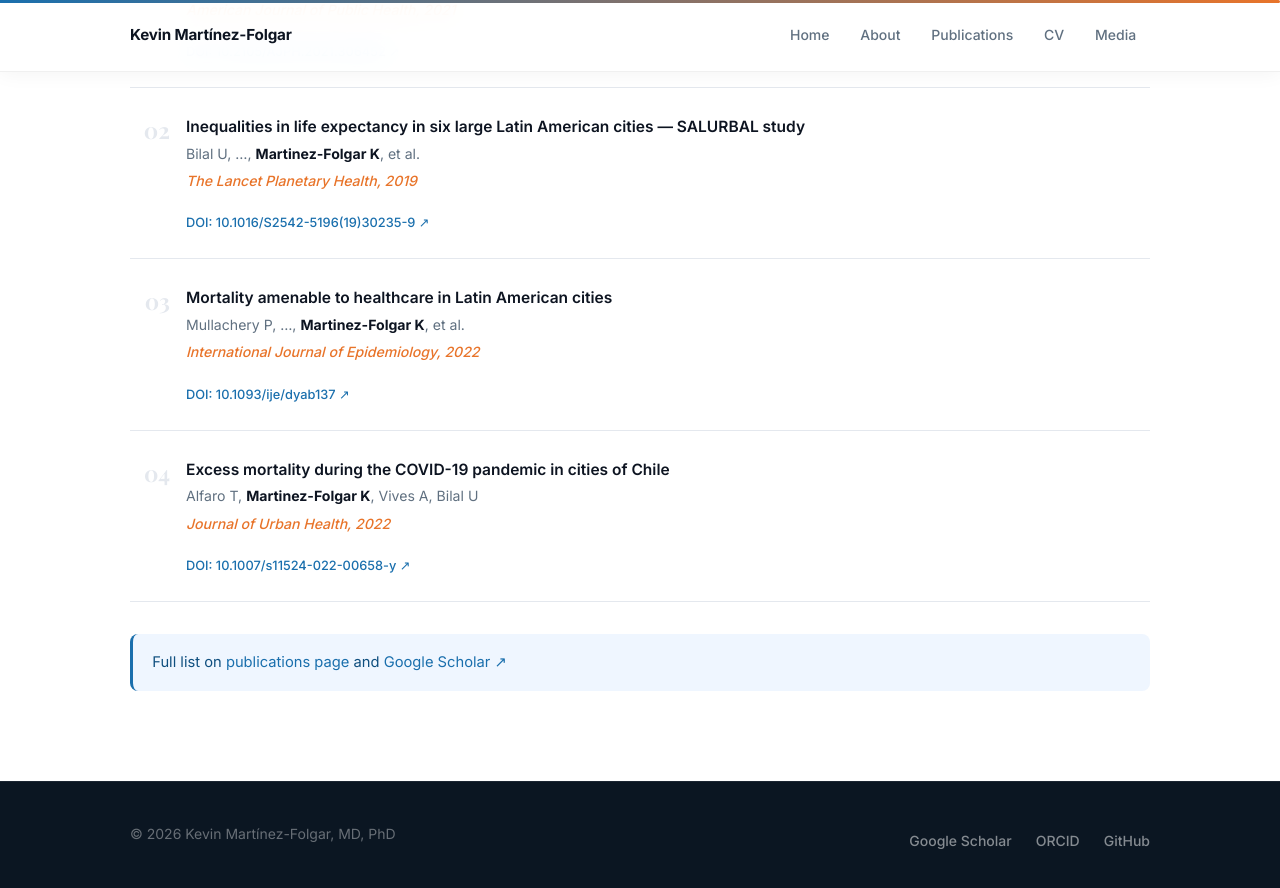
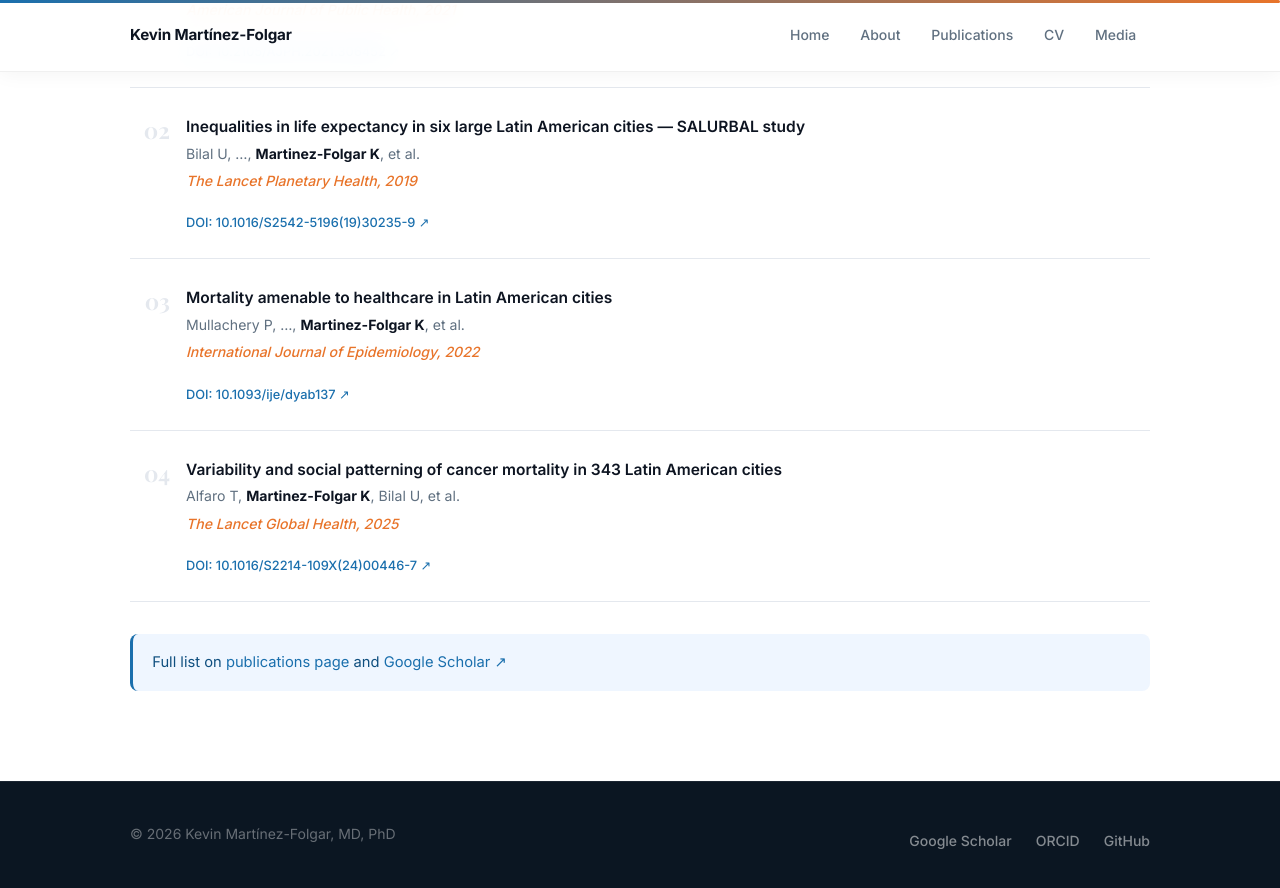
Before and after one commit to kmfolgar/kmfolgar.github.io, a Jekyll site: the page built from index.md, in a window 1280 px wide and 900 px high, scrolled down 3057 px. Shown: the top 888 px of the window. Built offline with Jekyll 4.4.1, drawn with Linux system fonts in a browser that asks for light colours; some web fonts are replaced.

Commit message:
update papers

```diff
--- a/index.md
+++ b/index.md
@@ -144,10 +144,10 @@ title: Home
       <li class="pub-item" data-animate data-delay="4">
         <span class="pub-num">04</span>
         <div>
-          <p class="pub-title">Excess mortality during the COVID-19 pandemic in cities of Chile</p>
-          <p class="pub-authors">Alfaro T, <strong>Martinez-Folgar K</strong>, Vives A, Bilal U</p>
-          <p class="pub-journal">Journal of Urban Health, 2022</p>
-          <a class="pub-doi" href="https://doi.org/10.1007/s11524-022-00658-y" target="_blank" rel="noopener">DOI: 10.1007/s11524-022-00658-y ↗</a>
+          <p class="pub-title">Variability and social patterning of cancer mortality in 343 Latin American cities</p>
+          <p class="pub-authors">Alfaro T, <strong>Martinez-Folgar K</strong>, Bilal U, et al.</p>
+          <p class="pub-journal">The Lancet Global Health, 2025</p>
+          <a class="pub-doi" href="https://doi.org/10.1016/S2214-109X(24)00446-7" target="_blank" rel="noopener">DOI: 10.1016/S2214-109X(24)00446-7 ↗</a>
         </div>
       </li>
     </ol>
```
Also changed, not shown: publications.md (+6 -0 lines).
